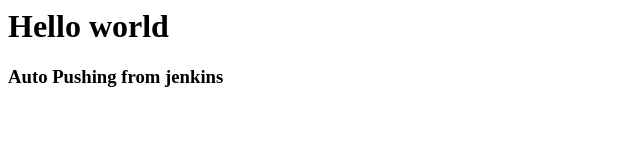
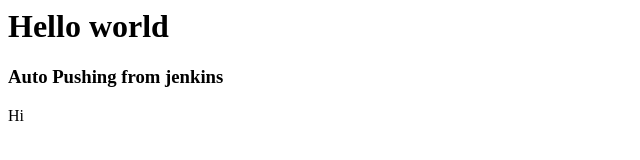
Before and after one commit to SrikanthJaladi/xampp, a plain HTML site: page index.html in a window 1280 px wide. Shown: the full height of the page, 0-640 px from the left. Drawn offline with Linux system fonts and the light colour scheme.

Commit message:
Checking for webhook

```diff
--- a/index.html
+++ b/index.html
@@ -1,2 +1,3 @@
 <h1>Hello world</h1>
 <h3>Auto Pushing from jenkins</h3>
+<h7>Hi</h7>
```
